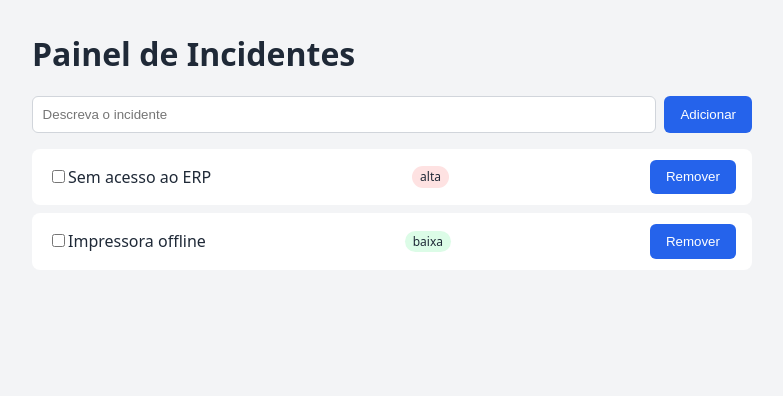
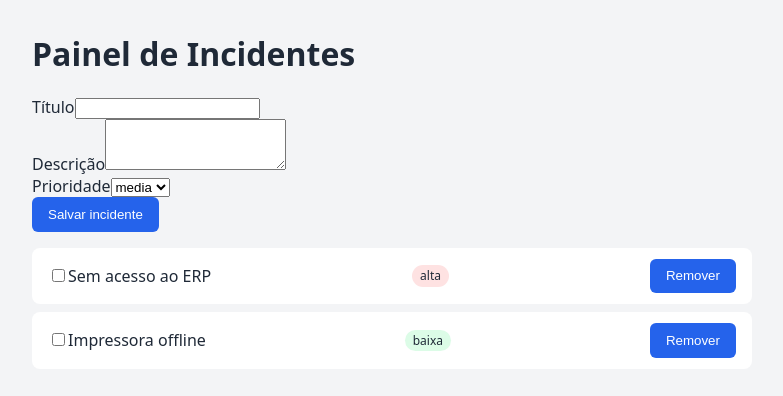
Before and after one commit to MarcioCalisto/incident-panel, a React (Vite) app: page / in a window 1280 px wide. Shown: the top 396 px of the page, without its empty margins (248-1031 px from the left). Built offline with nearby package versions, Linux system fonts and the light colour scheme.

Commit message:
feat: integrate IncidentForm component and refactor incident creation logic

```diff
--- a/src/App.jsx
+++ b/src/App.jsx
@@ -1,5 +1,6 @@
 // src/App.jsx
 import { useEffect, useState } from "react";
+import IncidentForm from "./components/IncidentForm.jsx";
 import IncidentList from "./components/IncidentList";
 import "./index.css"; // Garante que o CSS seja carregado
 
@@ -10,22 +11,16 @@ const initial = [
 
 export default function App() {
   const [incidents, setIncidents] = useState(initial);
-  const [title, setTitle] = useState("");
 
-  // efeito: atualiza o titulo da aba sempre que a lista mudar
   useEffect(() => {
     const pending = incidents.filter((i) => !i.resolved).length;
     document.title = `Incidentes (${pending})`;
   }, [incidents]);
 
-  function handleAdd(event) {
-    event.preventDefault();
-    const clean = title.trim();
-    if (!clean) return;
-    const next = { id: Date.now(), title: clean, priority: "media", resolved: false };
-    setIncidents((prev) => [next, ...prev]);
-    setTitle("");
-  }
+  const handleCreate = (data) => {
+    const next = { id: Date.now(), ...data, resolved: false };
+    setIncidents((prev) => [...prev, next]);
+  };
 
   const handleToggle = (id) =>
     setIncidents((prev) =>
@@ -38,14 +33,7 @@ export default function App() {
   return (
     <main className="container">
       <h1>Painel de Incidentes</h1>
-      <form onSubmit={handleAdd} className="row">
-        <input
-          value={title}
-          onChange={(e) => setTitle(e.target.value)}
-          placeholder="Descreva o incidente"
-        />
-        <button type="submit">Adicionar</button>
-      </form>
+      <IncidentForm onSubmit={handleCreate} />
       <IncidentList
         incidents={incidents}
         onToggle={handleToggle}
```
